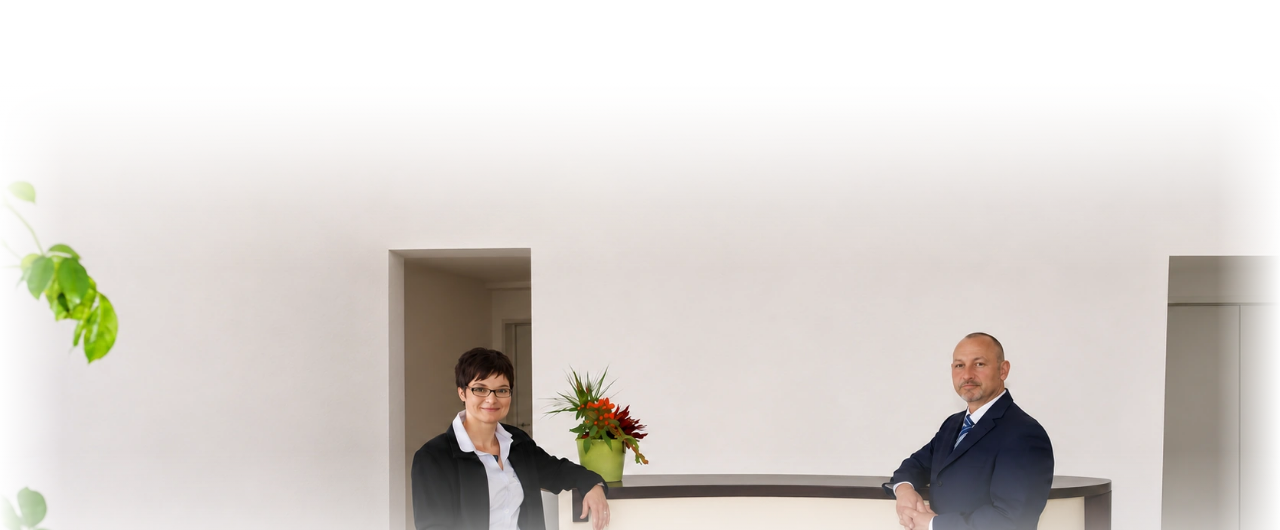
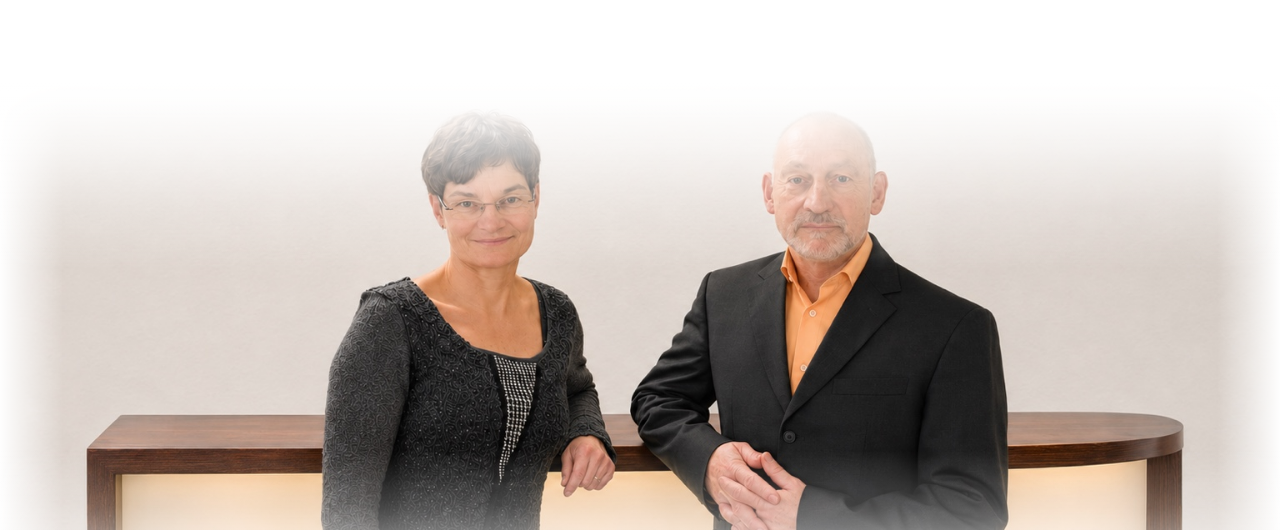
Before and after one commit to jaehnigjakob-sudo/Kanzlei.preview, a plain HTML site: page index.html in a window 1280 px wide. Shown: the part 270-800 px from the top of the page. Drawn offline with Linux system fonts and the light colour scheme.

Commit message:
Replace reception photograph with approved new image

```diff
--- a/index.html
+++ b/index.html
@@ -22,7 +22,7 @@
   <h1 class="sr-only">Kanzlei Jähnig</h1>
   <section class="statement" id="kanzlei" aria-label="Unser Anspruch">
     <span id="kanzleifilm" class="anchor-alias" aria-hidden="true"></span>
-    <div class="statement-photo"><img src="assets/kanzlei-empfang-retuschiert.webp" width="1672" height="941" alt="Sonja und Max Jähnig am Empfang der Kanzlei" fetchpriority="high"></div>
+    <div class="statement-photo"><img src="assets/kanzlei-empfang-aktuell.jpeg" width="1536" height="864" alt="Sonja und Max Jähnig am Empfang der Kanzlei" fetchpriority="high"></div>
     <div class="statement-inner container">
       <blockquote><p><span class="quote-intro">„Wenn ich keine Lösung für ein Problem finde,</span> <span class="quote-finish">dann gibt es keine.“<img class="quote-swoosh" src="assets/brand-swoosh.svg" width="1000" height="140" alt="" aria-hidden="true"></span></p></blockquote>
     </div>
```
Also changed, not shown: assets/kanzlei-empfang-aktuell.jpeg (added).
